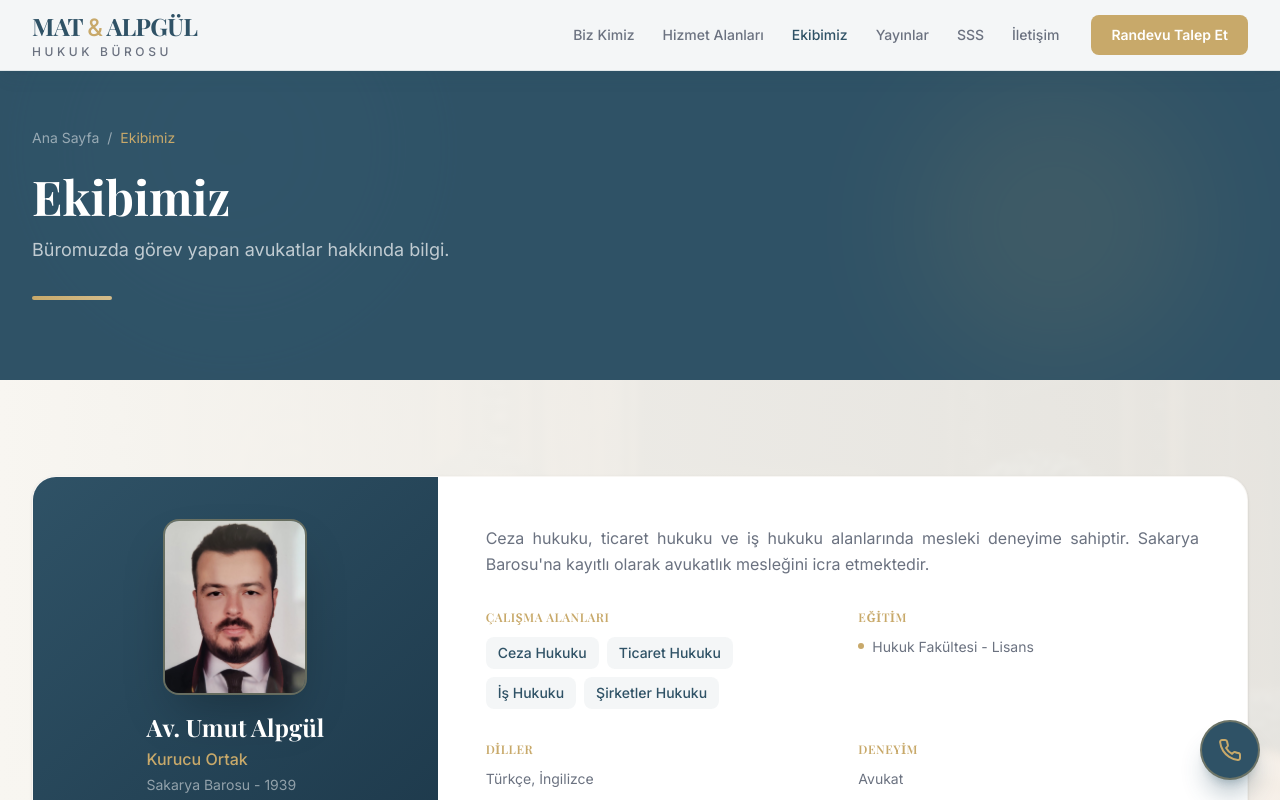
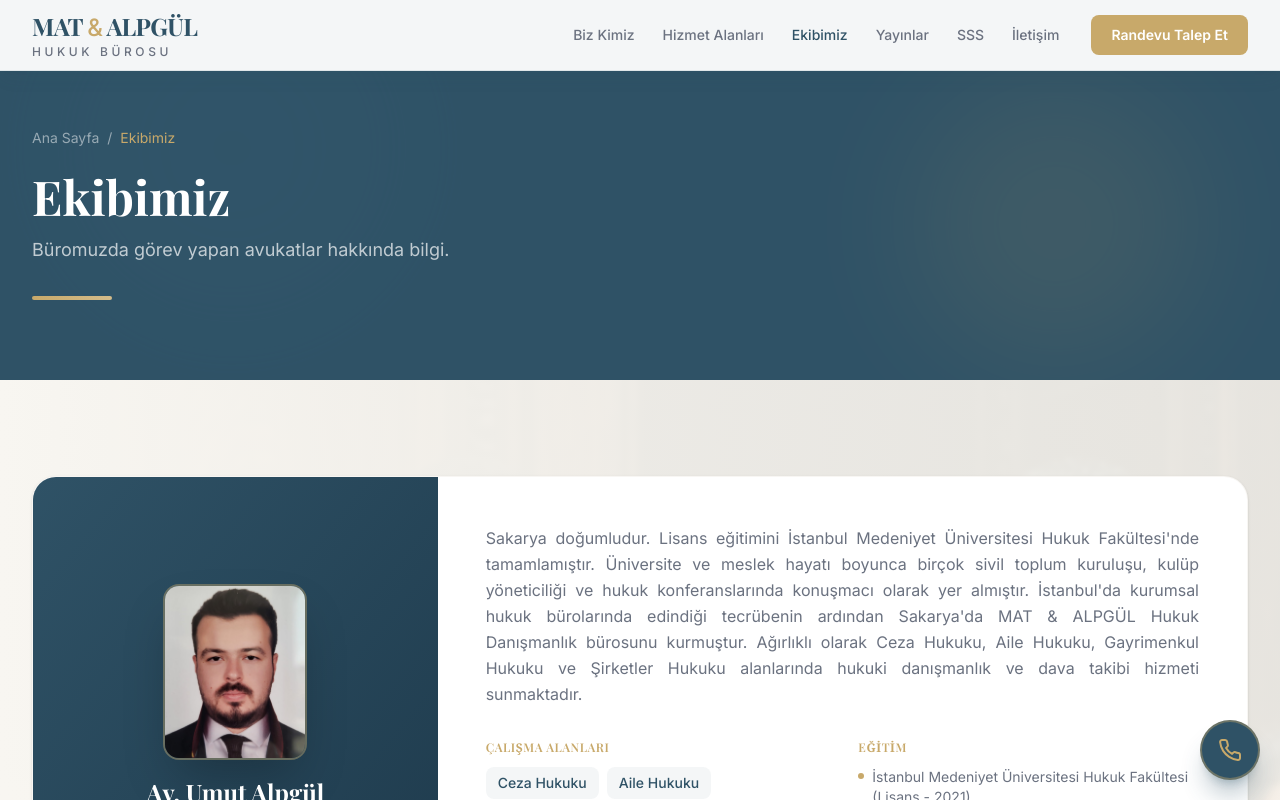
Before and after one commit to Erkan54/mat-hukuk, a React (Vite) app: page /ekibimiz in a window 1280 px wide. Shown: the top 800 px of the page. Built offline with nearby package versions, Linux system fonts and the light colour scheme; a web font is replaced by a local one.

Commit message:
feat(team): update Av. Umut Alpgul full CV info, expertise and remove bar number 1939

```diff
--- a/src/data/team.js
+++ b/src/data/team.js
@@ -5,13 +5,13 @@ export const team = [
     title: 'Kurucu Ortak',
     role: 'founder',
     image: '/images/lawyer1.png',
-    shortBio: 'Ceza hukuku, ticaret hukuku ve iş hukuku alanlarında mesleki deneyime sahiptir. Sakarya Barosu\'na kayıtlı olarak avukatlık mesleğini icra etmektedir.',
-    expertise: ['Ceza Hukuku', 'Ticaret Hukuku', 'İş Hukuku', 'Şirketler Hukuku'],
+    shortBio: 'Sakarya doğumludur. Lisans eğitimini İstanbul Medeniyet Üniversitesi Hukuk Fakültesi\'nde tamamlamıştır. Üniversite ve meslek hayatı boyunca birçok sivil toplum kuruluşu, kulüp yöneticiliği ve hukuk konferanslarında konuşmacı olarak yer almıştır. İstanbul\'da kurumsal hukuk bürolarında edindiği tecrübenin ardından Sakarya\'da MAT & ALPGÜL Hukuk Danışmanlık bürosunu kurmuştur. Ağırlıklı olarak Ceza Hukuku, Aile Hukuku, Gayrimenkul Hukuku ve Şirketler Hukuku alanlarında hukuki danışmanlık ve dava takibi hizmeti sunmaktadır.',
+    expertise: ['Ceza Hukuku', 'Aile Hukuku', 'Gayrimenkul Hukuku', 'Şirketler Hukuku'],
     education: [
-      'Hukuk Fakültesi - Lisans'
+      'İstanbul Medeniyet Üniversitesi Hukuk Fakültesi (Lisans - 2021)'
     ],
     experience: 'Avukat',
-    barNumber: 'Sakarya Barosu - 1939',
+    barNumber: 'Sakarya Barosu',
     languages: ['Türkçe', 'İngilizce'],
     publications: 6
   },
```
Also changed, not shown: 1 other file (tests, documents, lock files or other folders).
